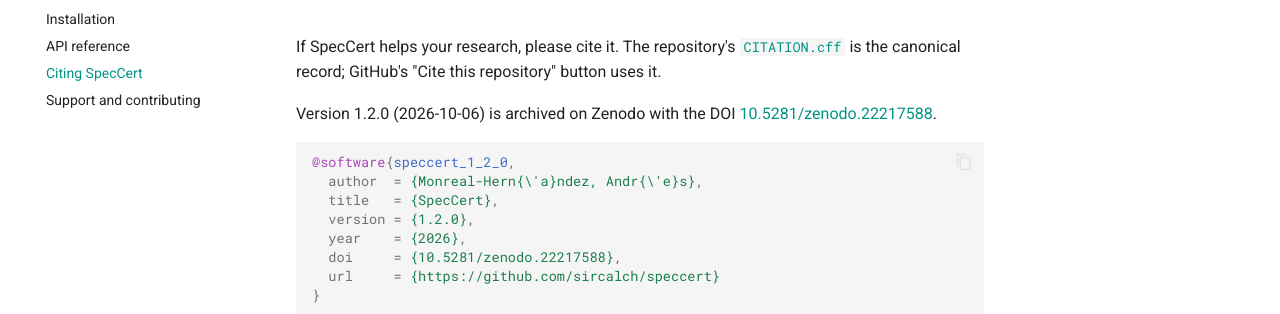
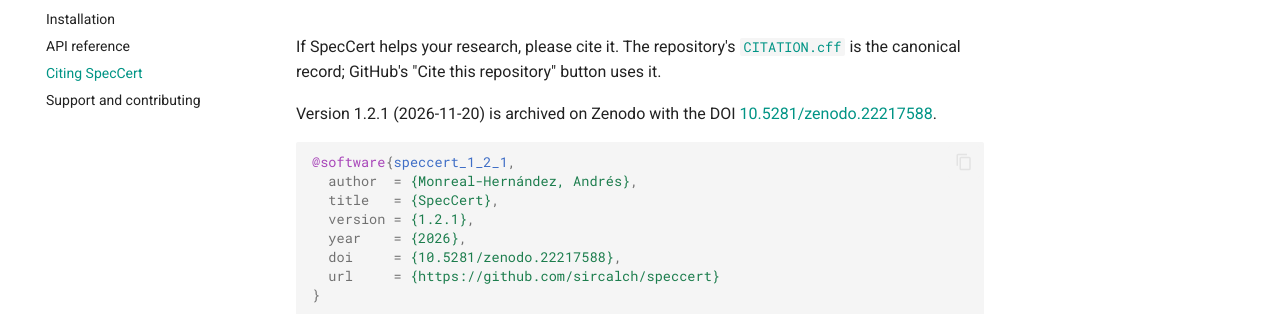
Before and after one commit to sircalch/speccert, an MkDocs documentation site: the page built from docs/citing.md, in a window 1280 px wide. Shown: the part 146-460 px from the top of the page. Built offline with MkDocs 1.6.1 and Material for MkDocs 9.7.7, drawn with Linux system fonts in a browser that asks for light colours; comment, search, counter and statistics services are not loaded.

Commit message:
Fix author name (Andrés) and stale versions in generated citations; release 1.2.1 (#2)
BibTeX, APA, HTML report, methods text, __author__ and LICENSE now read Andrés Monreal-Hernández. Generated BibTeX, methods paragraph and report footer read the installed version instead of a fixed older one.

Co-authored-by: sircalch <andru.3212@users.noreply.github.com>
Co-authored-by: Claude Sonnet 5.5 <noreply@anthropic.com>

````diff
--- a/docs/citing.md
+++ b/docs/citing.md
@@ -2,13 +2,13 @@
 
 If SpecCert helps your research, please cite it. The repository's [`CITATION.cff`](https://github.com/sircalch/speccert/blob/master/CITATION.cff) is the canonical record; GitHub's "Cite this repository" button uses it.
 
-Version 1.2.0 (2026-10-06) is archived on Zenodo with the DOI [10.5281/zenodo.22217588](https://doi.org/10.5281/zenodo.22217588).
+Version 1.2.1 (2026-11-20) is archived on Zenodo with the DOI [10.5281/zenodo.22217588](https://doi.org/10.5281/zenodo.22217588).
 
 ```bibtex
-@software{speccert_1_2_0,
-  author  = {Monreal-Hern{\'a}ndez, Andr{\'e}s},
+@software{speccert_1_2_1,
+  author  = {Monreal-Hernández, Andrés},
   title   = {SpecCert},
-  version = {1.2.0},
+  version = {1.2.1},
   year    = {2026},
   doi     = {10.5281/zenodo.22217588},
   url     = {https://github.com/sircalch/speccert}
--- a/pyproject.toml
+++ b/pyproject.toml
@@ -4,7 +4,7 @@ build-backend = "setuptools.build_meta"
 
 [project]
 name = "speccert"
-version = "1.2.0"
+version = "1.2.1"
 description = "Checked UV-Vis and IR spectra from ORCA outputs and d-band moments from VASP DOSCAR files"
 readme = "README.md"
 authors = [
--- a/speccert/__init__.py
+++ b/speccert/__init__.py
@@ -3,8 +3,8 @@ SpecCert: Automated Quality-Control, Spectroscopy Simulation (UV-Vis TD-DFT, IR/
 and Electronic Structure Certification (DOS & d-Band Center).
 """
 
-__version__ = "1.2.0"
-__author__ = "Andres Monreal-Hernández"
+__version__ = "1.2.1"
+__author__ = "Andrés Monreal-Hernández"
 __license__ = "MIT"
 
 from speccert.core.uv_vis import calculate_uv_vis_spectrum, UVVisResult
````
Also changed, not shown: CHANGELOG.md (+5 -1 lines), 7 other files.
